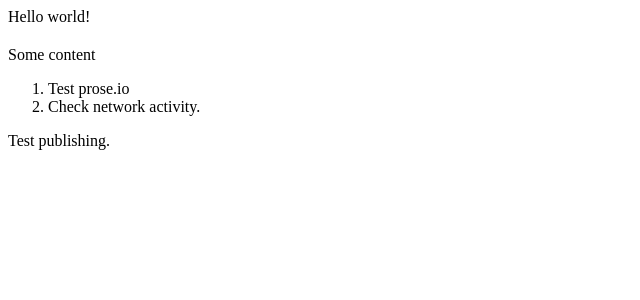
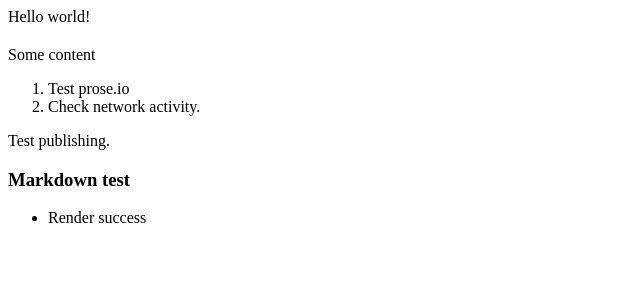
Before and after one commit to denispeplin/githubpages, a Jekyll site: the page built from index.html, in a window 1280 px wide. Shown: the top 300 px of the page, without its empty margins (0-640 px from the left). Built offline with Jekyll 4.4.1, drawn with Linux system fonts in a browser that asks for light colours.

Commit message:
Parse markdown.

```diff
--- /dev/null
+++ b/_includes/markdown.md
@@ -0,0 +1,3 @@
+### Markdown test
+
+* Render success
--- a/index.html
+++ b/index.html
@@ -11,3 +11,8 @@ Hello world!
 </div>
 
 Test publishing.
+
+<div class="markdown">
+  {% capture my_include %}{% include markdown.md %}{% endcapture %}
+  {{ my_include | markdownify }}
+</div>
```
